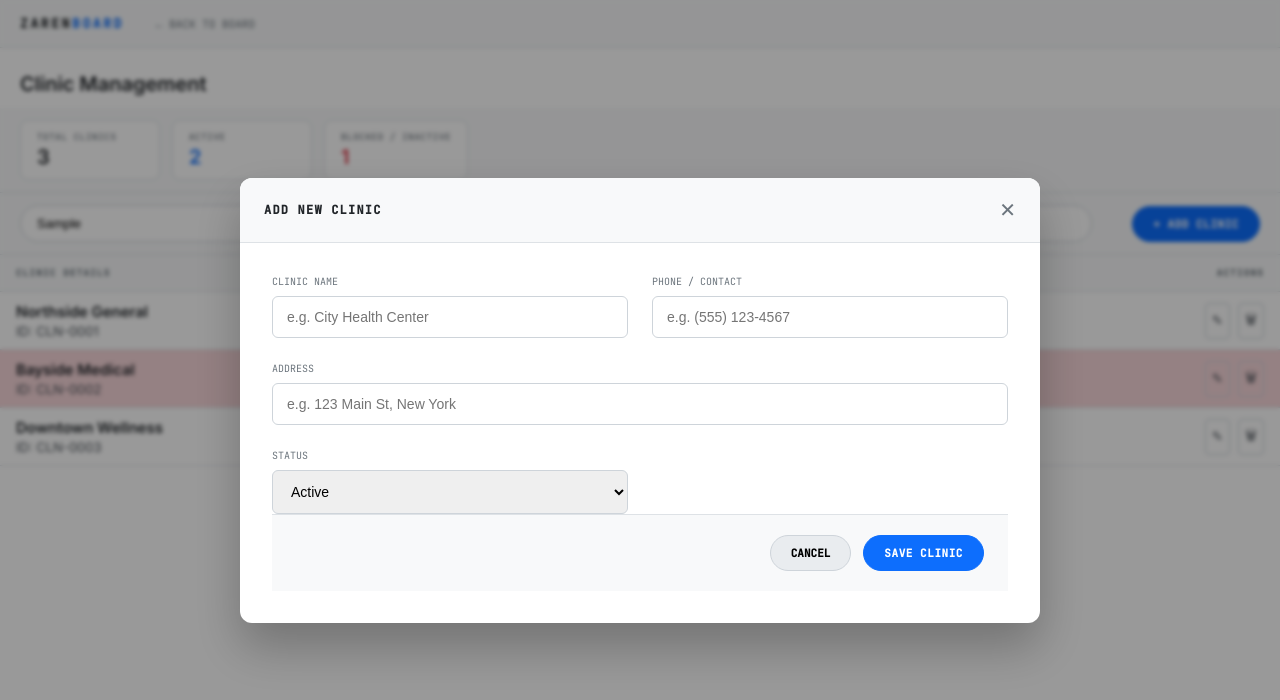
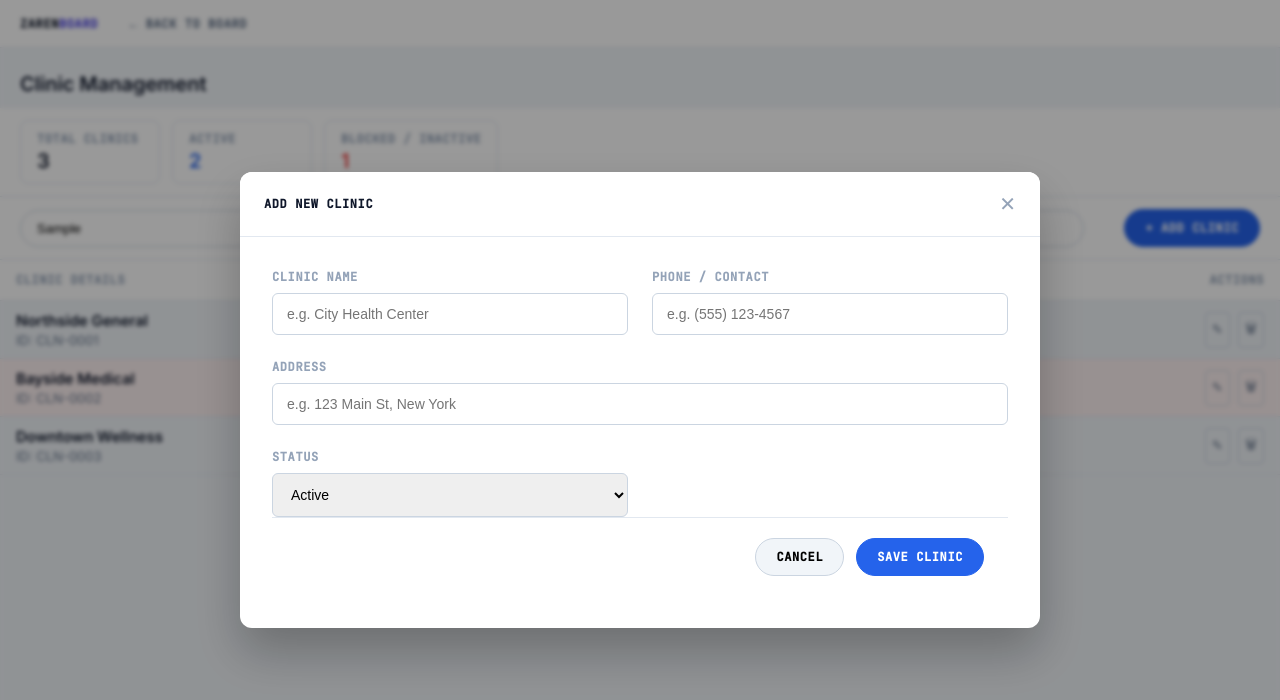
Before and after one commit to SagarKumar0540/Operations-board-prototype, a website: page clinic-managment.html in a window 1280 px wide. Both pictures are taken after typing "Sample" into the empty fields and a click on the button "+ ADD CLINIC". Drawn offline with Linux system fonts and the light colour scheme.

Commit message:
updated typpography for more understanding and readiablity.

```diff
--- a/clinic-managment.html
+++ b/clinic-managment.html
@@ -9,26 +9,26 @@
   <style>
     *, *::before, *::after { box-sizing: border-box; margin: 0; padding: 0; }
     :root {
-      --bg: #ffffff; --surface: #f8f9fa; --surface2: #e9ecef; --border: #dee2e6; --border2: #ced4da;
-      --text: #212529; --text-dim: #495057; --text-mute: #6c757d;
-      --green: #198754; --green-bg: #d1e7dd; --blue: #0d6efd; --blue-bg: #cfe2ff; --red: #dc3545; --red-bg: #f8d7da;
-      --accent: #0d6efd; --font-mono: 'JetBrains Mono', monospace; --font-sans: 'Inter', sans-serif;
+      --bg: #F1F5F9; --surface: #ffffff; --surface2: #f1f5f9; --border: #e2e8f0; --border2: #cbd5e1;
+      --text: #0f172a; --text-dim: #64748B; --text-mute: #94a3b8;
+      --green: #10b981; --green-bg: #ecfdf5; --blue: #2563eb; --blue-bg: #eff6ff; --red: #ef4444; --red-bg: #fef2f2;
+      --accent: #4F46E5; --font-mono: 'JetBrains Mono', monospace; --font-sans: 'Inter', sans-serif;
     }
     body { background: var(--bg); color: var(--text); font-family: var(--font-sans); font-size: 14px; min-height: 100vh; display: flex; flex-direction: column; }
     .topbar { display: flex; align-items: center; justify-content: space-between; padding: 0 20px; height: 48px; background: var(--surface); border-bottom: 1px solid var(--border); flex-shrink: 0; }
     .topbar-left { display: flex; align-items: center; gap: 16px; }
-    .logo { font-family: var(--font-mono); font-size: 13px; font-weight: 600; letter-spacing: 0.2em; color: var(--text); text-transform: uppercase; text-decoration: none; }
+    .logo { font-family: var(--font-mono); font-size: 12px; font-weight: 700; letter-spacing: 0.05em; color: var(--text); text-transform: uppercase; text-decoration: none; }
     .logo span { color: var(--accent); }
-    .back-link { font-family: var(--font-mono); font-size: 11px; text-transform: uppercase; color: var(--text-mute); text-decoration: none; display: flex; align-items: center; gap: 4px; transition: color 0.2s; }
+    .back-link { font-family: var(--font-mono); font-size: 12px; font-weight: 700; letter-spacing: 0.05em; text-transform: uppercase; color: var(--text-dim); text-decoration: none; display: flex; align-items: center; gap: 4px; transition: color 0.2s; }
     .back-link:hover { color: var(--accent); }
     .header { padding: 24px 20px 12px; display: flex; align-items: center; justify-content: space-between; }
     .header-title { font-size: 20px; font-weight: 600; }
-    .btn-primary { padding: 10px 20px; background: var(--blue); border: 1px solid var(--blue); color: #fff; font-family: var(--font-mono); font-size: 11px; font-weight: 600; letter-spacing: 0.05em; cursor: pointer; border-radius: 20px; text-transform: uppercase; transition: all 0.2s; }
+    .btn-primary { padding: 10px 20px; background: var(--blue); border: 1px solid var(--blue); color: #fff; font-family: var(--font-mono); font-size: 12px; font-weight: 700; letter-spacing: 0.05em; cursor: pointer; border-radius: 20px; text-transform: uppercase; transition: all 0.2s; }
     .btn-primary:hover { background: #0056b3; transform: translateY(-1px); box-shadow: 0 4px 12px rgba(13, 110, 253, 0.2); }
 
     .metrics-bar { display: flex; align-items: center; gap: 12px; padding: 12px 20px; background: var(--surface); border-bottom: 1px solid var(--border); flex-shrink: 0; }
     .stat-item { display: flex; flex-direction: column; gap: 2px; padding: 10px 16px; background: #fff; border: 1px solid var(--border); border-radius: 8px; min-width: 140px; cursor: default; }
-    .stat-label { font-family: var(--font-mono); font-size: 9px; letter-spacing: 0.08em; text-transform: uppercase; color: var(--text-mute); font-weight: 500; }
+    .stat-label { font-family: var(--font-mono); font-size: 12px; letter-spacing: 0.05em; text-transform: uppercase; color: var(--text-mute); font-weight: 700; }
     .stat-value { font-family: var(--font-sans); font-size: 20px; font-weight: 700; color: var(--text); }
     .stat-value.red { color: var(--red); }
     .stat-value.active { color: var(--blue); }
@@ -40,7 +40,7 @@
     .content { padding: 0; flex: 1; overflow-y: auto; }
     table { width: 100%; border-collapse: collapse; }
     thead { position: sticky; top: 0; background: var(--surface); z-index: 10; }
-    thead th { padding: 12px 16px; text-align: left; font-family: var(--font-mono); font-size: 9px; font-weight: 600; letter-spacing: 0.15em; text-transform: uppercase; color: var(--text-mute); border-bottom: 1px solid var(--border); }
+    thead th { padding: 12px 16px; text-align: left; font-family: var(--font-mono); font-size: 12px; font-weight: 700; letter-spacing: 0.05em; text-transform: uppercase; color: var(--text-mute); border-bottom: 1px solid var(--border); }
     tbody tr { border-bottom: 1px solid var(--border); transition: background 0.1s; }
     tbody tr:hover { background: var(--surface); }
     tbody tr.blocked { background: var(--red-bg); }
@@ -58,16 +58,16 @@
     .modal-overlay.open { display: flex; }
     .modal { background: #fff; width: 800px; max-width: 90%; border-radius: 12px; box-shadow: 0 24px 48px rgba(0,0,0,0.25); overflow: hidden; }
     .modal-header { padding: 20px 24px; border-bottom: 1px solid var(--border); display: flex; align-items: center; justify-content: space-between; background: var(--surface); }
-    .modal-title { font-family: var(--font-mono); font-size: 12px; text-transform: uppercase; font-weight: 600; letter-spacing: 0.1em; }
+    .modal-title { font-family: var(--font-mono); font-size: 12px; text-transform: uppercase; font-weight: 700; letter-spacing: 0.05em; }
     .modal-close { background: none; border: none; font-size: 20px; cursor: pointer; color: var(--text-mute); }
     .modal-body { padding: 32px; }
     .form-grid { display: grid; grid-template-columns: 1fr 1fr; gap: 24px; }
     .form-group { margin-bottom: 0; }
-    .form-group label { display: block; font-family: var(--font-mono); font-size: 10px; text-transform: uppercase; color: var(--text-mute); margin-bottom: 8px; }
+    .form-group label { display: block; font-family: var(--font-mono); font-size: 12px; font-weight: 700; letter-spacing: 0.05em; text-transform: uppercase; color: var(--text-mute); margin-bottom: 8px; }
     .form-control { width: 100%; padding: 12px 14px; border: 1px solid var(--border2); border-radius: 6px; font-size: 14px; outline: none; transition: border-color 0.2s; }
     .form-control:focus { border-color: var(--blue); }
     .modal-footer { padding: 20px 24px; border-top: 1px solid var(--border); display: flex; justify-content: flex-end; gap: 12px; background: var(--surface); }
-    .btn-secondary { padding: 10px 20px; background: var(--surface2); border: 1px solid var(--border2); border-radius: 20px; font-family: var(--font-mono); font-size: 11px; font-weight: 600; cursor: pointer; text-transform: uppercase; }
+    .btn-secondary { padding: 10px 20px; background: var(--surface2); border: 1px solid var(--border2); border-radius: 20px; font-family: var(--font-mono); font-size: 12px; font-weight: 700; letter-spacing: 0.05em; cursor: pointer; text-transform: uppercase; }
 
     /* Toast */
     .toast { position: fixed; bottom: 24px; left: 50%; transform: translateX(-50%); background: #212529; color: #fff; padding: 12px 24px; border-radius: 4px; font-size: 13px; z-index: 1000; opacity: 0; transition: opacity 0.3s; pointer-events: none; }
--- a/css/styles_1.css
+++ b/css/styles_1.css
@@ -8,14 +8,14 @@
 
     :root {
       /* Paper System Colors */
-      --bg: #f8fafc; /* Cool grey background */
+      --bg: #F1F5F9; /* Cool grey background */
       --surface: #ffffff; /* Pure white surfaces */
       --surface2: #f1f5f9;
       --border: #e2e8f0;
       --border2: #cbd5e1;
 
       --text: #0f172a; /* Deep Slate for maximum contrast */
-      --text-dim: #475569;
+      --text-dim: #64748B;
       --text-mute: #94a3b8;
 
       --green: #10b981;
@@ -32,7 +32,7 @@
       --orange: #f97316;
       --orange-bg: #fff7ed;
 
-      --accent: #6366f1; /* Indigo for bridges and highlights */
+      --accent: #4F46E5; /* Indigo for bridges and highlights */
       --font-mono: 'JetBrains Mono', monospace;
       --font-sans: 'Inter', sans-serif;
 
@@ -74,9 +74,9 @@
 
     .logo {
       font-family: var(--font-mono);
-      font-size: 13px;
-      font-weight: 600;
-      letter-spacing: 0.2em;
+      font-size: 12px;
+      font-weight: 700;
+      letter-spacing: 0.05em;
       color: var(--text);
       text-transform: uppercase;
     }
@@ -93,8 +93,9 @@
 
     .board-label {
       font-family: var(--font-mono);
-      font-size: 10px;
-      letter-spacing: 0.15em;
+      font-size: 12px;
+      font-weight: 700;
+      letter-spacing: 0.05em;
       color: var(--text-dim);
       text-transform: uppercase;
     }
@@ -197,8 +198,9 @@
 
     .tile-label {
       font-family: var(--font-mono);
-      font-size: 10px;
-      letter-spacing: 0.1em;
+      font-size: 12px;
+      font-weight: 700;
+      letter-spacing: 0.05em;
       text-transform: uppercase;
       color: var(--text-mute);
     }
@@ -250,13 +252,13 @@
       background: var(--surface);
       color: var(--text-dim);
       font-family: var(--font-mono);
-      font-size: 11px;
-      letter-spacing: 0.08em;
+      font-size: 12px;
+      letter-spacing: 0.05em;
       cursor: pointer;
       border-radius: 20px;
       transition: all 0.2s;
       text-transform: uppercase;
-      font-weight: 500;
+      font-weight: 700;
     }
 
     .filter-btn:hover {
@@ -611,11 +613,12 @@
 
     .visit-id {
       font-family: var(--font-mono);
-      font-size: 10px;
-      color: var(--text-mute);
+      font-size: 14px;
+      color: var(--accent);
       margin-top: 1px;
       letter-spacing: 0.05em;
       text-transform: uppercase;
+      font-weight: 600;
     }
 
     .state-badge {
--- a/css/styles_4.css
+++ b/css/styles_4.css
@@ -58,8 +58,8 @@
       border: 1px solid var(--blue);
       color: #fff;
       font-family: var(--font-mono);
-      font-size: 11px;
-      font-weight: 600;
+      font-size: 12px;
+      font-weight: 700;
       letter-spacing: 0.05em;
       cursor: pointer;
       border-radius: 20px;
@@ -80,8 +80,8 @@
       border: 1px solid var(--border2);
       color: var(--text-dim);
       font-family: var(--font-mono);
-      font-size: 11px;
-      font-weight: 600;
+      font-size: 12px;
+      font-weight: 700;
       letter-spacing: 0.05em;
       cursor: pointer;
       border-radius: 20px;
@@ -102,8 +102,9 @@
     .form-group label {
       display: block;
       font-family: var(--font-mono);
-      font-size: 10px;
-      letter-spacing: 0.1em;
+      font-size: 12px;
+      font-weight: 700;
+      letter-spacing: 0.05em;
       text-transform: uppercase;
       color: var(--text-mute);
       margin-bottom: 6px;
@@ -194,7 +195,9 @@
 
     .sla-label {
       font-family: var(--font-mono);
-      font-size: 9px;
+      font-size: 12px;
+      font-weight: 700;
+      letter-spacing: 0.05em;
       color: var(--text-mute);
       text-transform: uppercase;
     }
```
Also changed, not shown: create-order.html (+9 -9 lines), css/styles_2.css (+10 -8 lines), technician-managment.html (+12 -12 lines).
